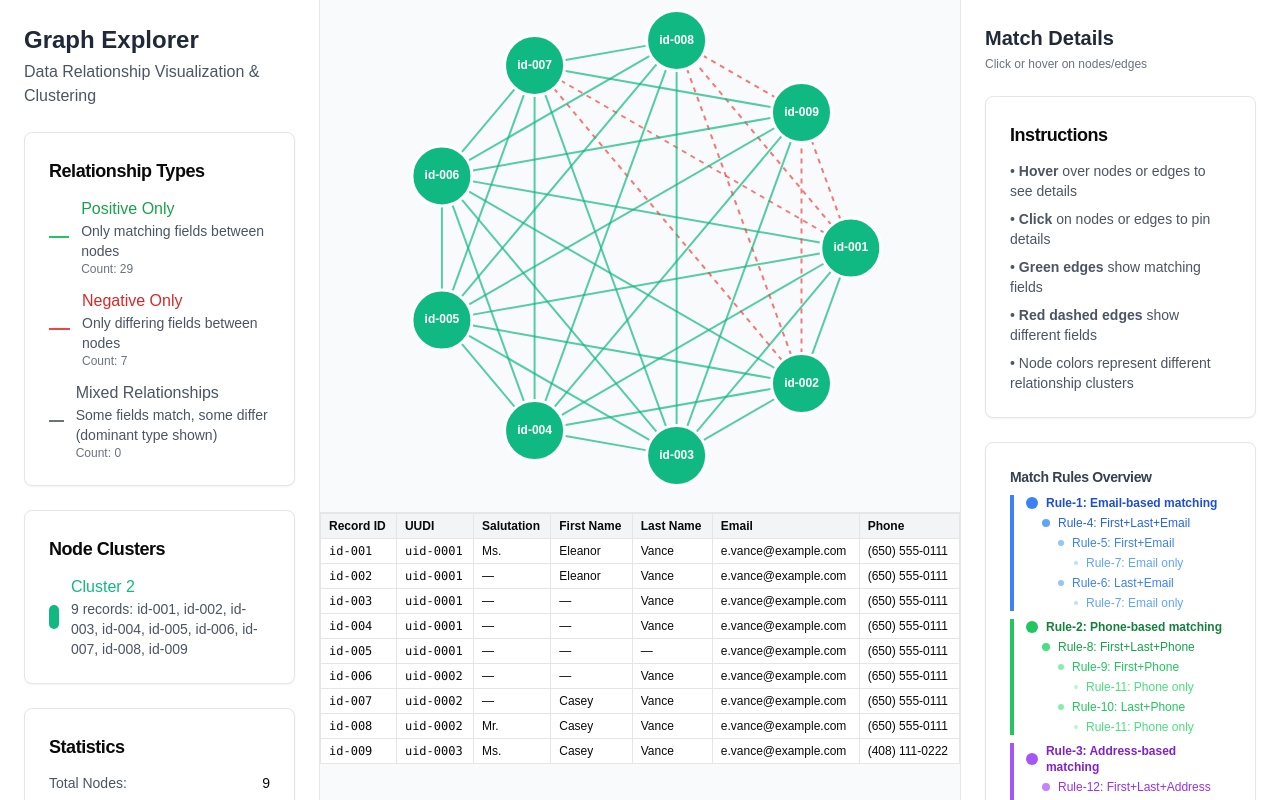
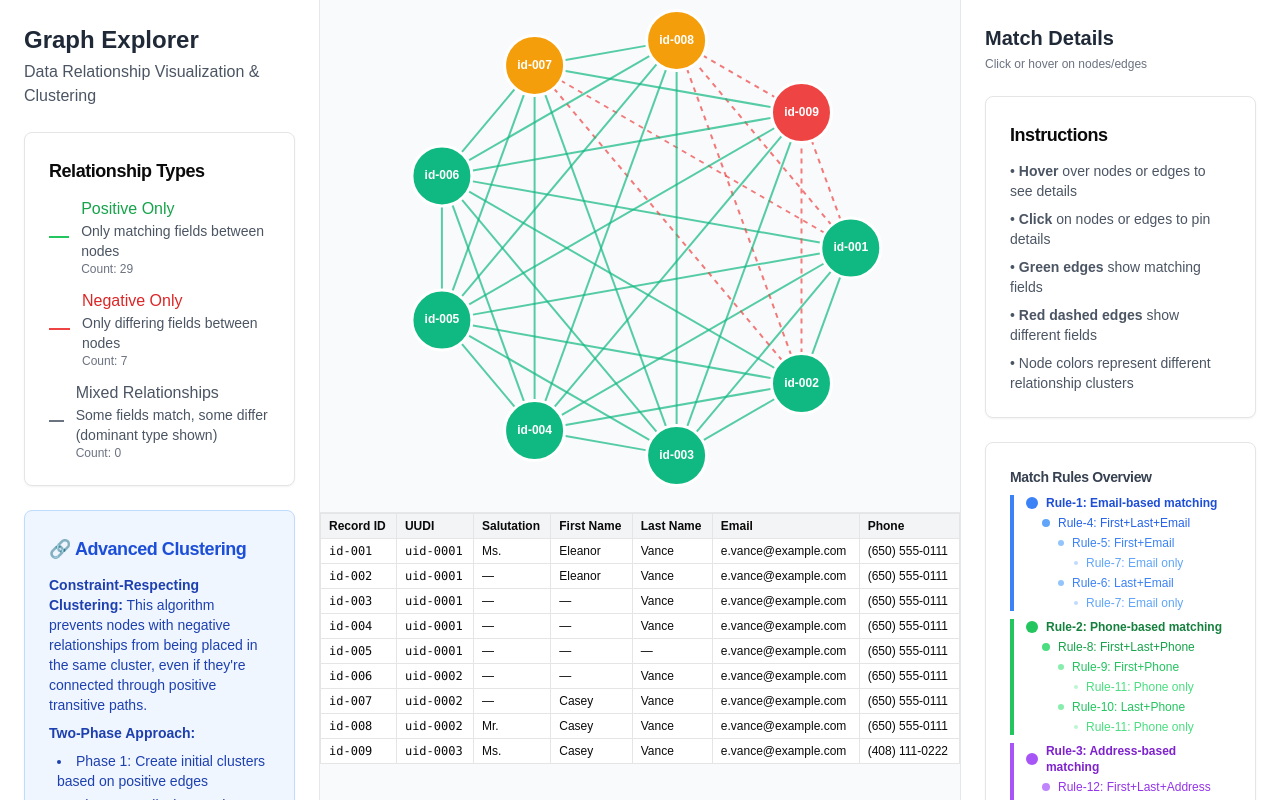
Before and after one commit to StanislavBG/Graph-Explorer-One-Day, a Next.js app: page / in a window 1280 px wide. Built offline with nearby package versions, Linux system fonts and the light colour scheme.

Commit message:
Implement constraint-respecting clustering algorithm that respects negative edges and prevents transitive path violations

```diff
--- a/graph-explorer.tsx
+++ b/graph-explorer.tsx
@@ -641,69 +641,194 @@ export default function GraphExplorer() {
     )
   }
 
-  // Clustering logic based on transitivity through positive paths
-  const nodeClusters = useMemo(() => {
+  // Alternative clustering algorithm that handles negative edge constraints more robustly
+  const advancedNodeClusters = useMemo(() => {
     if (nodeData.length === 0) return new Map<string, number>()
 
     const clusters = new Map<string, number>()
     const clusterGroups = new Map<number, Set<string>>()
     let nextClusterId = 1
 
-    // Helper function to find all nodes reachable through positive paths from a starting node
-    const findConnectedComponent = (startNodeId: string, visited: Set<string> = new Set()): Set<string> => {
+    // First pass: create initial clusters based on positive edges only
+    const initialClusters = new Map<string, number>()
+    const initialClusterGroups = new Map<number, Set<string>>()
+    let initialClusterId = 1
+
+    const findInitialConnectedComponent = (startNodeId: string, visited: Set<string> = new Set()): Set<string> => {
       if (visited.has(startNodeId)) return visited
       visited.add(startNodeId)
 
-      // Find all positive edges from this node
       const positiveEdges = edges.filter(e =>
         e.type === 'positive' &&
         (e.from === startNodeId || e.to === startNodeId)
       )
 
-      // Recursively explore all positive connections
       for (const edge of positiveEdges) {
         const nextNodeId = edge.from === startNodeId ? edge.to : edge.from
         if (!visited.has(nextNodeId)) {
-          findConnectedComponent(nextNodeId, visited)
+          findInitialConnectedComponent(nextNodeId, visited)
         }
       }
 
       return visited
     }
 
-    // Find all connected components through positive paths
     const visitedNodes = new Set<string>()
-    const connectedComponents: Set<string>[] = []
-
     for (const node of nodeData) {
       if (!node || visitedNodes.has(node.recordId)) continue
 
-      // Find all nodes connected to this node through positive paths
-      const component = findConnectedComponent(node.recordId)
-
-      // Add all nodes in this component to visited
+      const component = findInitialConnectedComponent(node.recordId)
       for (const nodeId of component) {
         visitedNodes.add(nodeId)
+        initialClusters.set(nodeId, initialClusterId)
       }
-
-      connectedComponents.push(component)
+      initialClusterGroups.set(initialClusterId, component)
+      initialClusterId++
     }
 
-    // Create clusters from connected components
-    for (let i = 0; i < connectedComponents.length; i++) {
-      const component = connectedComponents[i]
-      const clusterId = nextClusterId++
-
-      // Assign all nodes in this component to the same cluster
-      for (const nodeId of component) {
-        clusters.set(nodeId, clusterId)
+    // Second pass: split clusters that violate negative edge constraints
+    const finalClusters = new Map<string, number>()
+    const finalClusterGroups = new Map<number, Set<string>>()
+    let finalClusterId = 1
+
+    for (const [clusterId, nodes] of initialClusterGroups) {
+      const nodeArray = Array.from(nodes)
+      const validSubclusters: Set<string>[] = []
+
+      // Use a greedy approach to find valid subclusters
+      for (const nodeId of nodeArray) {
+        let addedToExisting = false
+
+        // Try to add to existing valid subclusters
+        for (const subcluster of validSubclusters) {
+          let canAdd = true
+
+          // Check if this node has negative edges to any node in this subcluster
+          for (const existingNodeId of subcluster) {
+            const hasNegativeEdge = edges.some(e =>
+              e.type === 'negative' &&
+              ((e.from === nodeId && e.to === existingNodeId) ||
+               (e.from === existingNodeId && e.to === nodeId))
+            )
+
+            if (hasNegativeEdge) {
+              canAdd = false
+              break
+            }
+          }
+
+          if (canAdd) {
+            subcluster.add(nodeId)
+            addedToExisting = true
+            break
+          }
+        }
+
+        // If couldn't add to existing subclusters, create a new one
+        if (!addedToExisting) {
+          validSubclusters.push(new Set([nodeId]))
+        }
       }
 
-      clusterGroups.set(clusterId, component)
+      // Assign final cluster IDs to valid subclusters
+      for (const subcluster of validSubclusters) {
+        for (const nodeId of subcluster) {
+          finalClusters.set(nodeId, finalClusterId)
+        }
+        finalClusterGroups.set(finalClusterId, subcluster)
+        finalClusterId++
+      }
     }
 
-    return clusters
+    return finalClusters
   }, [nodeData, edges])
+
+  // Use the advanced clustering algorithm instead of the basic one
+  const nodeClusters = advancedNodeClusters
+
+  // Function to detect clustering constraint violations
+  const detectConstraintViolations = useMemo(() => {
+    const violations: Array<{
+      node1: string,
+      node2: string,
+      cluster1: number,
+      cluster2: number,
+      negativeEdgeType: string
+    }> = []
+
+    if (!nodeClusters) return violations
+
+    // Check all negative edges to see if they connect nodes in the same cluster
+    for (const edge of edges) {
+      if (edge.type === 'negative') {
+        const cluster1 = nodeClusters.get(edge.from)
+        const cluster2 = nodeClusters.get(edge.to)
+
+        if (cluster1 !== undefined && cluster2 !== undefined && cluster1 === cluster2) {
+          violations.push({
+            node1: edge.from,
+            node2: edge.to,
+            cluster1: cluster1,
+            cluster2: cluster2,
+            negativeEdgeType: edge.nonMatchingFields.join(', ')
+          })
+        }
+      }
+    }
+
+    return violations
+  }, [nodeClusters, edges])
+
+  // Function to calculate clustering quality metrics
+  const clusteringQualityMetrics = useMemo(() => {
+    if (!nodeClusters || nodeData.length === 0) return null
+
+    const totalNodes = nodeData.length
+    const totalEdges = edges.length
+    const positiveEdges = edges.filter(e => e.type === 'positive')
+    const negativeEdges = edges.filter(e => e.type === 'negative')
+
+    // Count edges within clusters vs between clusters
+    let positiveWithinCluster = 0
+    let positiveBetweenClusters = 0
+    let negativeWithinCluster = 0
+    let negativeBetweenClusters = 0
+
+    for (const edge of edges) {
+      const cluster1 = nodeClusters.get(edge.from)
+      const cluster2 = nodeClusters.get(edge.to)
+
+      if (cluster1 !== undefined && cluster2 !== undefined) {
+        if (cluster1 === cluster2) {
+          // Edge within same cluster
+          if (edge.type === 'positive') positiveWithinCluster++
+          else if (edge.type === 'negative') negativeWithinCluster++
+        } else {
+          // Edge between different clusters
+          if (edge.type === 'positive') positiveBetweenClusters++
+          else if (edge.type === 'negative') negativeBetweenClusters++
+        }
+      }
+    }
+
+    // Calculate metrics
+    const totalPositive = positiveEdges.length
+    const totalNegative = negativeEdges.length
+    const positiveIntraClusterRatio = totalPositive > 0 ? (positiveWithinCluster / totalPositive) * 100 : 0
+    const negativeInterClusterRatio = totalNegative > 0 ? (negativeBetweenClusters / totalNegative) * 100 : 0
+
+    return {
+      totalNodes,
+      totalClusters: new Set(Array.from(nodeClusters.values())).size,
+      positiveIntraClusterRatio: Math.round(positiveIntraClusterRatio * 100) / 100,
+      negativeInterClusterRatio: Math.round(negativeInterClusterRatio * 100) / 100,
+      constraintViolations: detectConstraintViolations.length,
+      positiveWithinCluster,
+      positiveBetweenClusters,
+      negativeWithinCluster,
+      negativeBetweenClusters
+    }
+  }, [nodeClusters, nodeData, edges, detectConstraintViolations])
 
   // Get unique UUIDs for display purposes
   const uniqueUUIDs = useMemo(() => {
@@ -787,6 +912,33 @@ export default function GraphExplorer() {
             </CardContent>
           </Card>
 
+          {/* Clustering Algorithm Info */}
+          <Card className="border-blue-200 bg-blue-50">
+            <CardHeader className="pb-3">
+              <CardTitle className="text-lg text-blue-700">🔗 Advanced Clustering</CardTitle>
+            </CardHeader>
+            <CardContent className="space-y-3">
+              <div className="text-sm text-blue-800">
+                <p className="mb-2">
+                  <strong>Constraint-Respecting Clustering:</strong> This algorithm prevents nodes with
+                  negative relationships from being placed in the same cluster, even if they're connected
+                  through positive transitive paths.
+                </p>
+                <p className="mb-2">
+                  <strong>Two-Phase Approach:</strong>
+                </p>
+                <ul className="list-disc list-inside ml-2 space-y-1">
+                  <li>Phase 1: Create initial clusters based on positive edges</li>
+                  <li>Phase 2: Split clusters that violate negative edge constraints</li>
+                </ul>
+                <p className="mt-2 text-xs">
+                  This ensures that negative relationships (dis-similarities) are properly respected
+                  and don't get ignored due to longer transitive paths.
+                </p>
+              </div>
+            </CardContent>
+          </Card>
+
           {/* Node Clusters */}
           <Card>
             <CardHeader className="pb-3">
@@ -822,6 +974,85 @@ export default function GraphExplorer() {
               })()}
             </CardContent>
           </Card>
+
+          {/* Constraint Violations */}
+          {detectConstraintViolations.length > 0 && (
+            <Card className="border-red-200 bg-red-50">
+              <CardHeader className="pb-3">
+                <CardTitle className="text-lg text-red-700">⚠️ Constraint Violations</CardTitle>
+              </CardHeader>
+              <CardContent className="space-y-3">
+                <div className="text-sm text-red-600 mb-3">
+                  The following nodes have negative relationships but are in the same cluster.
+                  This indicates the clustering algorithm needs adjustment.
+                </div>
+                {detectConstraintViolations.map((violation, index) => (
+                  <div key={index} className="p-3 bg-red-100 rounded border border-red-200">
+                    <div className="text-sm font-medium text-red-800">
+                      {violation.node1} ↔ {violation.node2}
+                    </div>
+                    <div className="text-xs text-red-600">
+                      Both in Cluster {violation.cluster1 + 1} |
+                      Negative: {violation.negativeEdgeType}
+                    </div>
+                  </div>
+                ))}
+              </CardContent>
+            </Card>
+          )}
+
+          {/* Clustering Quality Metrics */}
+          {clusteringQualityMetrics && (
+            <Card className="border-green-200 bg-green-50">
+              <CardHeader className="pb-3">
+                <CardTitle className="text-lg text-green-700">📊 Clustering Quality</CardTitle>
+              </CardHeader>
+              <CardContent className="space-y-3">
+                <div className="grid grid-cols-2 gap-4 text-sm">
+                  <div>
+                    <div className="font-medium text-green-800">Nodes & Clusters</div>
+                    <div className="text-green-700">
+                      {clusteringQualityMetrics.totalNodes} nodes in {clusteringQualityMetrics.totalClusters} clusters
+                    </div>
+                  </div>
+                  <div>
+                    <div className="font-medium text-green-800">Constraint Violations</div>
+                    <div className="text-green-700">
+                      {clusteringQualityMetrics.constraintViolations} violations
+                    </div>
+                  </div>
+                </div>
+
+                <div className="space-y-2">
+                  <div>
+                    <div className="font-medium text-green-800">Positive Edge Distribution</div>
+                    <div className="text-green-700">
+                      <div className="flex justify-between text-xs">
+                        <span>Within clusters: {clusteringQualityMetrics.positiveWithinCluster}</span>
+                        <span>Between clusters: {clusteringQualityMetrics.positiveBetweenClusters}</span>
+                      </div>
+                      <div className="text-xs text-green-600">
+                        {clusteringQualityMetrics.positiveIntraClusterRatio}% positive edges within clusters
+                      </div>
+                    </div>
+                  </div>
+
+                  <div>
+                    <div className="font-medium text-green-800">Negative Edge Distribution</div>
+                    <div className="text-green-700">
+                      <div className="flex justify-between text-xs">
+                        <span>Within clusters: {clusteringQualityMetrics.negativeWithinCluster}</span>
+                        <span>Between clusters: {clusteringQualityMetrics.negativeBetweenClusters}</span>
+                      </div>
+                      <div className="text-xs text-green-600">
+                        {clusteringQualityMetrics.negativeInterClusterRatio}% negative edges between clusters
+                      </div>
+                    </div>
+                  </div>
+                </div>
+              </CardContent>
+            </Card>
+          )}
 
           {/* Statistics */}
           <Card>
```
